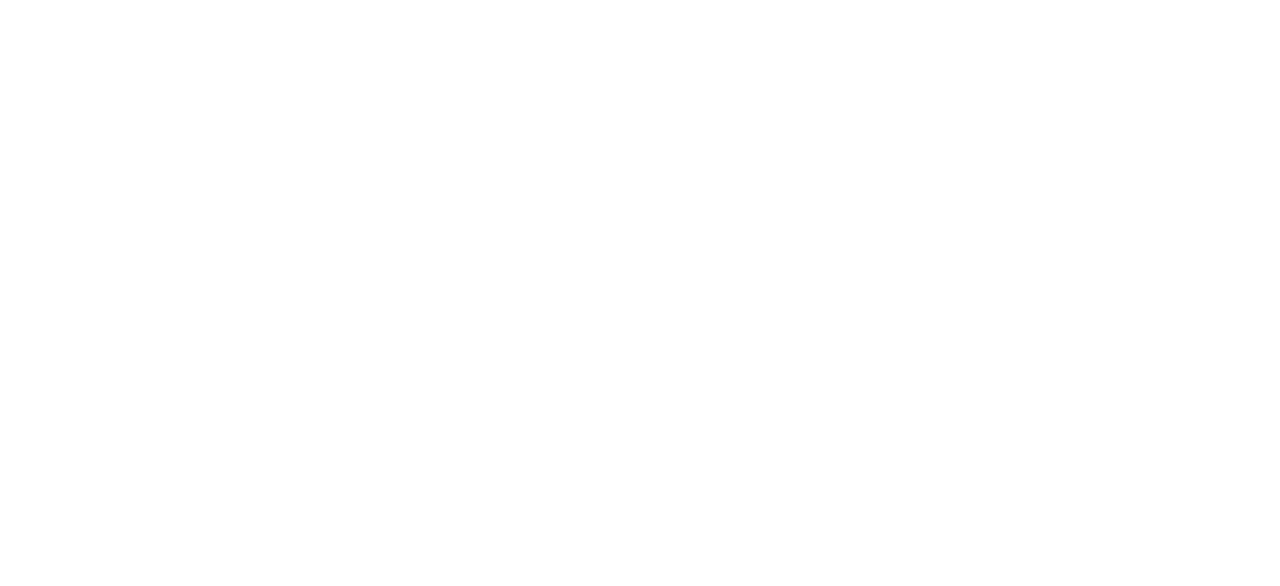
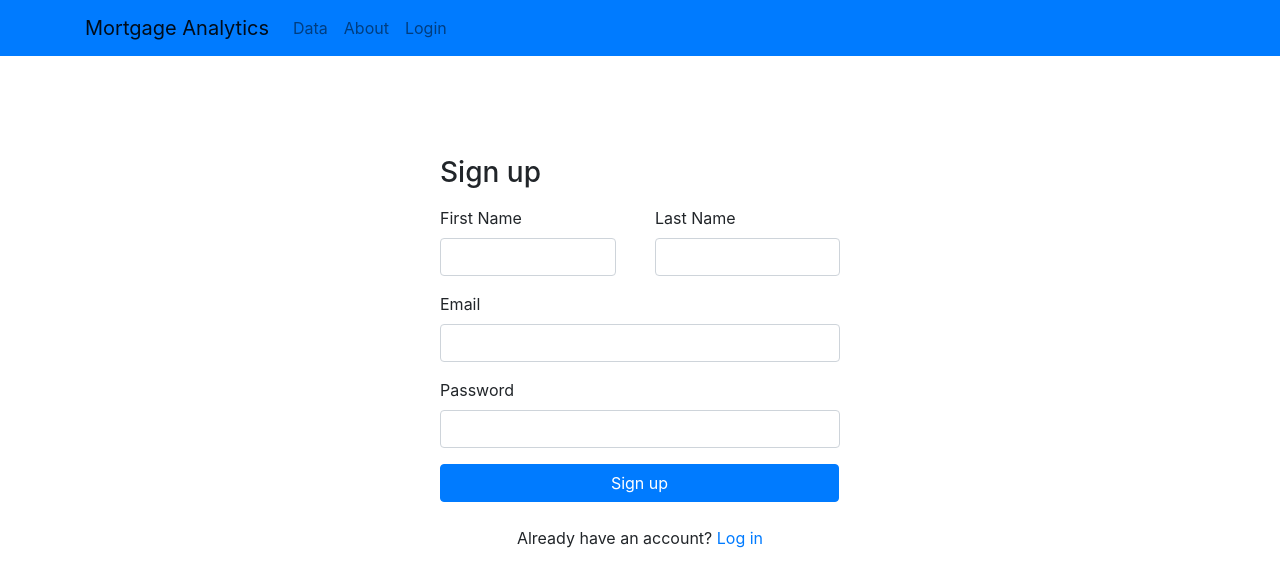
Before and after one commit to mortgage-analytics/frontend, a React (Create React App) app in the folder mortgage_analytics/: page /sign-up in a window 1280 px wide. Before the commit this address had no page. Shown: the top 586 px of the page. Built offline with nearby package versions, Linux system fonts and the light colour scheme.

Commit message:
Created Sign up page

```diff
--- a/mortgage_analytics/src/App.js
+++ b/mortgage_analytics/src/App.js
@@ -5,6 +5,7 @@
 import About from './pages/About';
 import Login from "./pages/Login";
 import Data from "./pages/Data";
+import SignUp from './pages/SignUp';
 import "react-bootstrap/dist/react-bootstrap.min.js";
 
 function App() {
@@ -16,6 +17,7 @@
         <Route path="about" element={<About />} />
         <Route path="login" element={<Login />} />
         <Route path="data" element={<Data />} />
+        <Route path="sign-up" element={<SignUp />} />
       </Route>
     </Routes>
     </BrowserRouter>
--- a/mortgage_analytics/src/pages/Login.jsx
+++ b/mortgage_analytics/src/pages/Login.jsx
@@ -23,7 +23,7 @@
             </p>
 
             <p className="sign-up">
-            Don't have an account?   <a href="#">Sign up</a>
+            Don't have an account?   <a href="/sign-up">Sign up</a>
             </p>
 
         </div>
--- /dev/null
+++ b/mortgage_analytics/src/pages/SignUp.jsx
@@ -0,0 +1,48 @@
+import Form from 'react-bootstrap/Form';
+import { Container, Row, Col } from 'react-bootstrap';
+
+const SignUp = () => {
+    return (
+        <Container className="d-flex justify-content-center" style={{marginTop: "100px"}}>
+        <div>
+            <h3 className="text-centre mb-3"> Sign up</h3>
+        <Form style={{width: "400px"}}>
+            <Row>
+            <Col>
+            <div className='mb-3'>
+                <Form.Group controlId="firstName">
+                    <Form.Label>First Name</Form.Label>
+                    <Form.Control type="text" />
+                </Form.Group>
+                </div>
+                </Col>
+                <Col>
+                <Form.Group controlId="lastName">
+                    <Form.Label>Last Name</Form.Label>
+                    <Form.Control type="text" />
+                </Form.Group>
+                </Col>
+                </Row>
+                <Form.Group controlId="email">
+                    <Form.Label>Email</Form.Label>
+                    <Form.Control type="email" />
+                </Form.Group>
+                <div className="mb-3"></div>
+                <Form.Group controlId="password">
+                    <Form.Label>Password</Form.Label>
+                    <Form.Control type="password" />
+                </Form.Group>
+                <div className="mt-3" style={{width: "420px"}}>
+                <button type="submit" className="btn btn-primary">Sign up</button>
+                </div>
+            </Form>
+            <p style={{textAlign: "center"}} className="mt-4">
+            Already have an account?   <a href="/login">Log in</a>
+            </p>
+            </div>
+            </Container>
+
+        );
+    };
+
+    export default SignUp;
```
